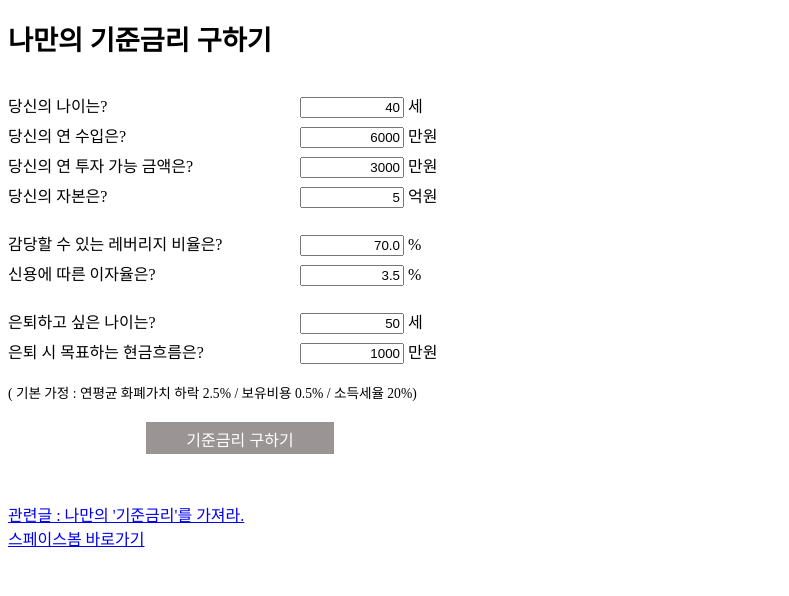
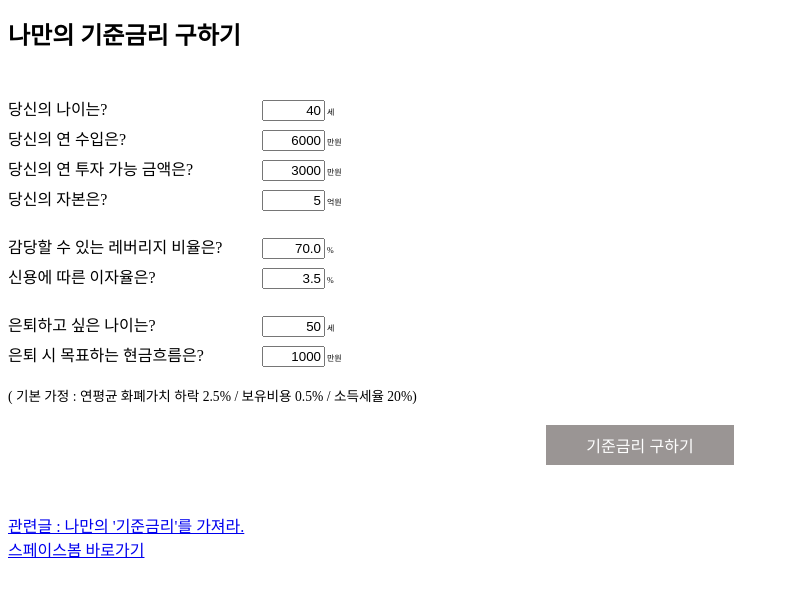
Before and after one commit to Spaceboum/003-myInterate, a plain HTML site: page index.html in a window 1280 px wide. Shown: the whole page, without its empty margins (0-789 px from the left). Drawn offline with nearby package versions, Linux system fonts and the light colour scheme.

Commit message:
css 수정

```diff
--- a/index.html
+++ b/index.html
@@ -5,30 +5,34 @@
     <meta name="viewport" content="width=device-width, initial-scale=1.0">
     <style>
         h1 {
-            width: 29rem;
+            width: 100%;
             text-align: left;
-            margin-bottom: 30px;
-            font-size: 1.7rem;
+            margin-bottom: 40px;
+            font-size: 1.5rem;
         }
         span.question {
             display: inline-block;
-            width: 18rem;
+            width: 250px;
             margin-top: 5px;
         }
         span.answer {
+            font-size: 0.5rem;
             display: inline-block;
-            width: 10rem;
+            width: 90px;
         }
         input {
-            width: 6rem;
+            width: 55px;
         }
         div.assum {
             font-size: 0.85rem;
         }
         h2 {
-            width: 29rem;
+            width: 100%;
             text-align: center;
             margin-bottom: 30px;
+        }
+        h3 {
+            font-size: 11px;
         }
         a.result_ {
             font-size: 1.2rem;
@@ -39,15 +43,13 @@
         button {
             background-color: #58504e;
             border: none;
-            height: 2rem;
+            height: 40px;
             color: white;
             padding: 5px 40px;
-            text-align: center;
+            text-align: left;
             font-size: 16px;
             opacity: 0.6;
             transition: 0.3s;
-            display: inline-block;
-            text-decoration: none;
             cursor: pointer;
         }
 
```
